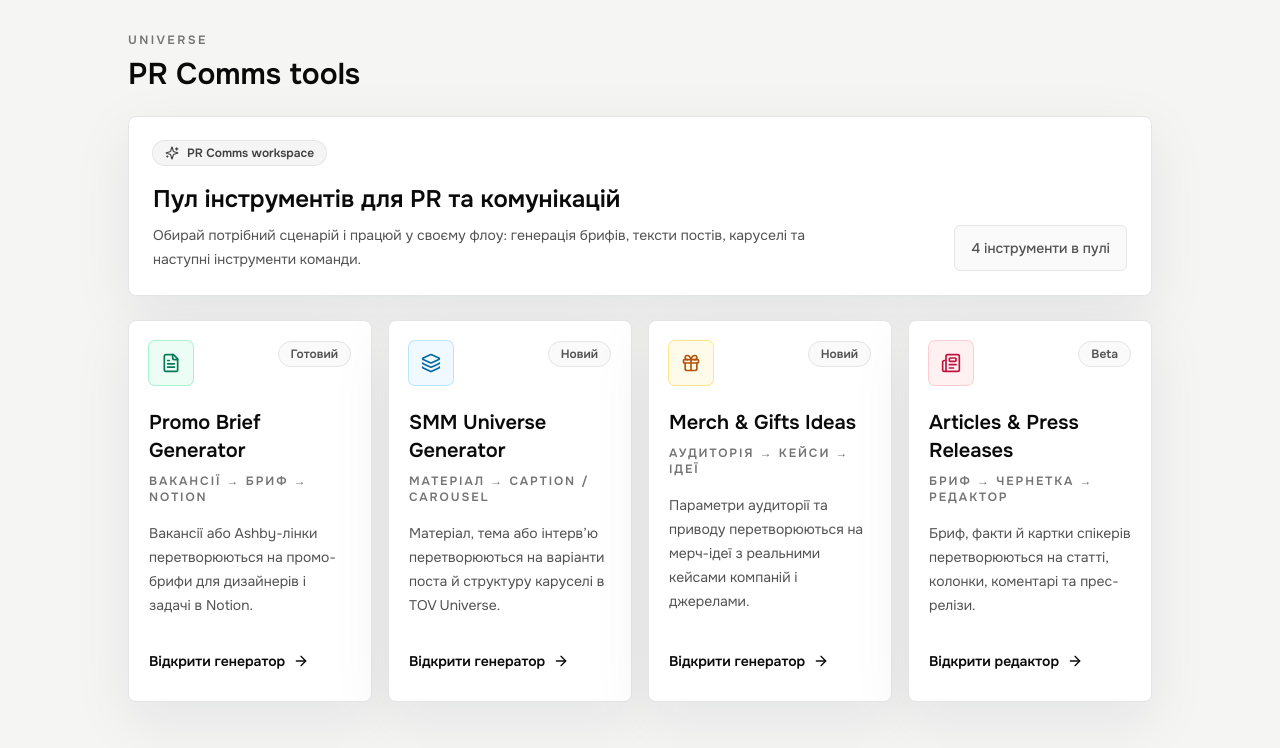
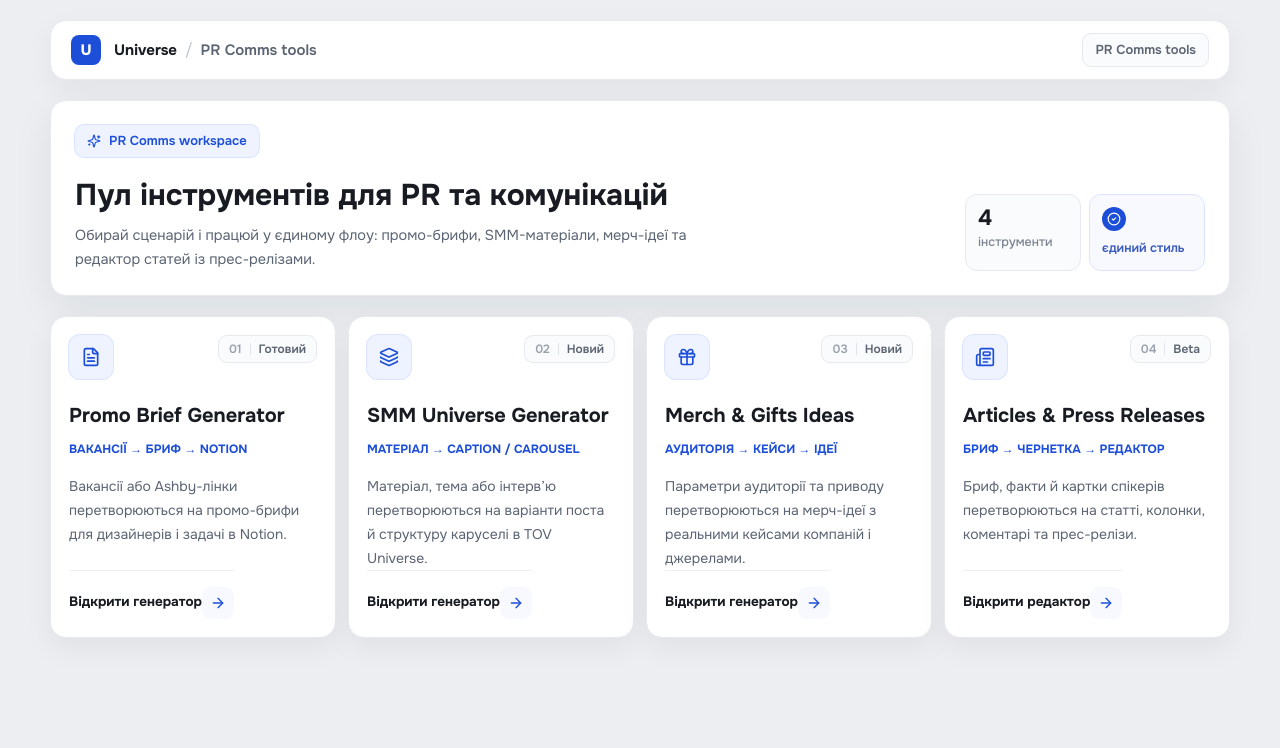
Before and after one commit to khrystynabubniv-ops/promo-design-brief, a Next.js app: page / in a window 1280 px wide. Shown: the top 748 px of the page. Built offline with nearby package versions, Linux system fonts and the light colour scheme; no server answers; the database is empty.

Commit message:
Unify PR tools hub design

```diff
--- a/app/page.tsx
+++ b/app/page.tsx
@@ -725,17 +725,22 @@ export default function Home() {
   }
 
   return (
-    <main className="min-h-screen px-6 py-8">
-      <div className="mx-auto flex w-full max-w-5xl flex-col gap-6">
-        <header className="flex items-end justify-between gap-4">
-          <div>
-            <p className="text-xs font-semibold uppercase tracking-[0.2em] text-neutral-500">
-              Universe
-            </p>
-            <h1 className="mt-2 text-3xl font-semibold tracking-normal text-neutral-950">
-              {appTitle}
-            </h1>
+    <main className="min-h-screen bg-[#eceef1] px-4 py-5 font-[Onest,system-ui,sans-serif] text-[#181b22] sm:px-6">
+      <div className="mx-auto flex w-full max-w-[1180px] flex-col gap-5">
+        <header className="flex min-h-[60px] items-center justify-between gap-4 rounded-[16px] border border-[#e7e9ee] bg-white px-4 py-3 shadow-[0_10px_30px_rgba(16,24,40,.05)] sm:px-5">
+          <div className="flex min-w-0 items-center gap-[13px]">
+            <span className="flex h-[30px] w-[30px] flex-none items-center justify-center rounded-lg bg-[#1d4ed8] text-[15px] font-extrabold text-white">
+              U
+            </span>
+            <div className="flex min-w-0 flex-col sm:flex-row sm:items-baseline sm:gap-2">
+              <span className="text-[15px] font-bold text-[#181b22]">Universe</span>
+              <span className="hidden text-[#c2c8d0] sm:inline">/</span>
+              <span className="truncate text-[15px] font-semibold text-[#5b6472]">{appTitle}</span>
+            </div>
           </div>
+          <span className="hidden h-[34px] items-center rounded-[9px] border border-[#e7e9ee] bg-[#fafbfc] px-3 text-[13px] font-semibold text-[#5b6472] sm:inline-flex">
+            PR Comms tools
+          </span>
         </header>
 
         {activeTool === 'hub' ? (
@@ -751,11 +756,11 @@ export default function Home() {
           <>
             <div className="flex flex-wrap items-center justify-between gap-3">
               <button
-                className="inline-flex h-10 items-center gap-2 rounded-md border border-neutral-300 bg-white px-4 text-sm font-semibold text-neutral-900 transition hover:border-neutral-950 focus-visible:outline-none focus-visible:ring-2 focus-visible:ring-neutral-950 focus-visible:ring-offset-2"
+                className="inline-flex h-10 items-center gap-2 rounded-[9px] border border-[#e7e9ee] bg-white px-4 text-sm font-semibold text-[#2a3038] transition hover:bg-[#f5f6f8] focus-visible:outline-none focus-visible:ring-2 focus-visible:ring-[#1d4ed8] focus-visible:ring-offset-2"
                 onClick={() => openTool('hub')}
                 type="button"
               >
-                <Layers3 className="h-4 w-4" aria-hidden="true" />
+                <Layers3 className="h-4 w-4 text-[#1d4ed8]" aria-hidden="true" />
                 До пулу тулів
               </button>
             </div>
--- a/components/ToolHub.tsx
+++ b/components/ToolHub.tsx
@@ -1,6 +1,6 @@
 'use client';
 
-import { ArrowRight, FileText, Gift, Layers3, Newspaper, Sparkles } from 'lucide-react';
+import { ArrowRight, CheckCircle2, FileText, Gift, Layers3, Newspaper, Sparkles } from 'lucide-react';
 
 type ToolHubProps = {
   onOpenArticles: () => void;
@@ -11,71 +11,80 @@ type ToolHubProps = {
 
 const tools = [
   {
-    accent: 'bg-emerald-50 text-emerald-700 ring-emerald-200',
     cta: 'Відкрити генератор',
     description: 'Вакансії або Ashby-лінки перетворюються на промо-брифи для дизайнерів і задачі в Notion.',
     icon: FileText,
     label: 'Promo Brief Generator',
     meta: 'Вакансії → бриф → Notion',
     onOpenKey: 'brief',
+    step: '01',
     status: 'Готовий',
   },
   {
-    accent: 'bg-sky-50 text-sky-700 ring-sky-200',
     cta: 'Відкрити генератор',
     description: 'Матеріал, тема або інтервʼю перетворюються на варіанти поста й структуру каруселі в TOV Universe.',
     icon: Layers3,
     label: 'SMM Universe Generator',
     meta: 'Матеріал → caption / carousel',
     onOpenKey: 'smm',
+    step: '02',
     status: 'Новий',
   },
   {
-    accent: 'bg-amber-50 text-amber-700 ring-amber-200',
     cta: 'Відкрити генератор',
     description: 'Параметри аудиторії та приводу перетворюються на мерч-ідеї з реальними кейсами компаній і джерелами.',
     icon: Gift,
     label: 'Merch & Gifts Ideas',
     meta: 'Аудиторія → кейси → ідеї',
     onOpenKey: 'merch',
+    step: '03',
     status: 'Новий',
   },
   {
-    accent: 'bg-rose-50 text-rose-700 ring-rose-200',
     cta: 'Відкрити редактор',
     description: 'Бриф, факти й картки спікерів перетворюються на статті, колонки, коментарі та прес-релізи.',
     icon: Newspaper,
     label: 'Articles & Press Releases',
     meta: 'Бриф → чернетка → редактор',
     onOpenKey: 'articles',
+    step: '04',
     status: 'Beta',
   },
 ] as const;
 
 export function ToolHub({ onOpenArticles, onOpenBrief, onOpenMerchIdeas, onOpenSmm }: ToolHubProps) {
   return (
-    <div className="space-y-6">
-      <section className="rounded-lg border border-neutral-200 bg-white p-6 shadow-soft">
-        <div className="flex flex-col gap-5 md:flex-row md:items-end md:justify-between">
+    <div className="space-y-5">
+      <section className="overflow-hidden rounded-[16px] border border-[#e7e9ee] bg-white shadow-[0_14px_40px_rgba(16,24,40,.07)]">
+        <div className="grid gap-6 p-5 md:grid-cols-[minmax(0,1fr)_240px] md:p-6">
           <div>
-            <div className="inline-flex items-center gap-2 rounded-full bg-neutral-100 px-3 py-1 text-xs font-semibold text-neutral-700 ring-1 ring-neutral-200">
+            <div className="inline-flex h-8 items-center gap-2 rounded-[9px] bg-[#eef3ff] px-3 text-[13px] font-semibold text-[#1d4ed8] ring-1 ring-[#dbe4ff]">
               <Sparkles className="h-3.5 w-3.5" aria-hidden="true" />
               PR Comms workspace
             </div>
-            <h2 className="mt-4 max-w-2xl text-2xl font-semibold tracking-normal text-neutral-950">
+            <h2 className="mt-5 max-w-2xl text-[26px] font-bold leading-tight tracking-normal text-[#181b22] md:text-[30px]">
               Пул інструментів для PR та комунікацій
             </h2>
-            <p className="mt-2 max-w-2xl text-sm leading-6 text-neutral-600">
-              Обирай потрібний сценарій і працюй у своєму флоу: генерація брифів, тексти постів, каруселі та наступні інструменти команди.
+            <p className="mt-2 max-w-2xl text-[14.5px] leading-6 text-[#5b6472]">
+              Обирай сценарій і працюй у єдиному флоу: промо-брифи, SMM-матеріали, мерч-ідеї та редактор статей із прес-релізами.
             </p>
           </div>
-          <p className="rounded-md border border-neutral-200 bg-neutral-50 px-4 py-3 text-sm font-medium text-neutral-600">
-            {tools.length} інструменти в пулі
-          </p>
+          <div className="grid grid-cols-2 gap-2 self-end">
+            <div className="rounded-[12px] border border-[#e7e9ee] bg-[#fafbfc] p-3">
+              <span className="block text-[22px] font-bold leading-none text-[#181b22]">{tools.length}</span>
+              <span className="mt-1 block text-[12.5px] font-medium text-[#7b8392]">інструменти</span>
+            </div>
+            <div className="rounded-[12px] border border-[#dbe4ff] bg-[#f7f9ff] p-3">
+              <span className="flex h-[24px] w-[24px] items-center justify-center rounded-full bg-[#1d4ed8] text-white">
+                <CheckCircle2 className="h-3.5 w-3.5" aria-hidden="true" />
+              </span>
+              <span className="mt-2 block text-[12.5px] font-semibold text-[#3a5bbf]">єдиний стиль</span>
+            </div>
+          </div>
         </div>
       </section>
 
-      <div className="grid grid-cols-1 gap-4 md:grid-cols-2 xl:grid-cols-4">
+      <div className="grid grid-cols-1 gap-3 md:grid-cols-2 xl:grid-cols-4">
         {tools.map((tool) => {
           const Icon = tool.icon;
           const handleOpen = tool.onOpenKey === 'brief'
@@ -88,33 +97,37 @@ export function ToolHub({ onOpenArticles, onOpenBrief, onOpenMerchIdeas, onOpenS
 
           return (
             <button
-              className="group flex min-h-72 flex-col justify-between rounded-lg border border-neutral-200 bg-white p-5 text-left shadow-soft outline-none transition hover:-translate-y-0.5 hover:border-neutral-950 focus-visible:ring-2 focus-visible:ring-neutral-950 focus-visible:ring-offset-2"
+              className="group flex min-h-[286px] flex-col rounded-[16px] border border-[#e7e9ee] bg-white p-[18px] text-left shadow-[0_10px_30px_rgba(16,24,40,.06)] outline-none transition hover:-translate-y-0.5 hover:border-[#b8c8f5] hover:shadow-[0_18px_44px_rgba(16,24,40,.09)] focus-visible:ring-2 focus-visible:ring-[#1d4ed8] focus-visible:ring-offset-2"
               key={tool.label}
               onClick={handleOpen}
               type="button"
             >
               <span>
-                <span className="flex items-start justify-between gap-4">
-                  <span className={`flex h-11 w-11 items-center justify-center rounded-md ring-1 ${tool.accent}`}>
+                <span className="flex items-start justify-between gap-3">
+                  <span className="flex h-11 w-11 items-center justify-center rounded-[11px] bg-[#eef3ff] text-[#1d4ed8] ring-1 ring-[#dbe4ff]">
                     <Icon className="h-5 w-5" aria-hidden="true" />
                   </span>
-                  <span className="rounded-full border border-neutral-200 bg-neutral-50 px-3 py-1 text-xs font-semibold text-neutral-600">
-                    {tool.status}
+                  <span className="flex items-center gap-2 rounded-[9px] border border-[#e7e9ee] bg-[#fafbfc] px-2.5 py-1 text-[12px] font-semibold text-[#5b6472]">
+                    <span className="text-[#9aa1ad]">{tool.step}</span>
+                    <span className="h-3 w-px bg-[#e0e3e8]" />
+                    <span>{tool.status}</span>
                   </span>
                 </span>
-                <span className="mt-6 block text-xl font-semibold tracking-normal text-neutral-950">
+                <span className="mt-6 block text-[20px] font-bold leading-[1.25] tracking-normal text-[#181b22]">
                   {tool.label}
                 </span>
-                <span className="mt-2 block text-xs font-semibold uppercase tracking-[0.16em] text-neutral-500">
+                <span className="mt-3 block text-[12px] font-bold uppercase tracking-normal text-[#1d4ed8]">
                   {tool.meta}
                 </span>
-                <span className="mt-4 block text-sm leading-6 text-neutral-600">
+                <span className="mt-4 block text-[14px] leading-6 text-[#5b6472]">
                   {tool.description}
                 </span>
               </span>
-              <span className="mt-6 inline-flex h-10 items-center gap-2 text-sm font-semibold text-neutral-950">
-                {tool.cta}
-                <ArrowRight className="h-4 w-4 transition group-hover:translate-x-0.5" aria-hidden="true" />
+              <span className="mt-auto flex items-center justify-between border-t border-[#eef0f3] pt-4 text-[13.5px] font-bold text-[#181b22]">
+                <span>{tool.cta}</span>
+                <span className="flex h-8 w-8 items-center justify-center rounded-[9px] bg-[#f7f9ff] text-[#1d4ed8] transition group-hover:translate-x-0.5 group-hover:bg-[#eef3ff]">
+                  <ArrowRight className="h-4 w-4" aria-hidden="true" />
+                </span>
               </span>
             </button>
           );
```
